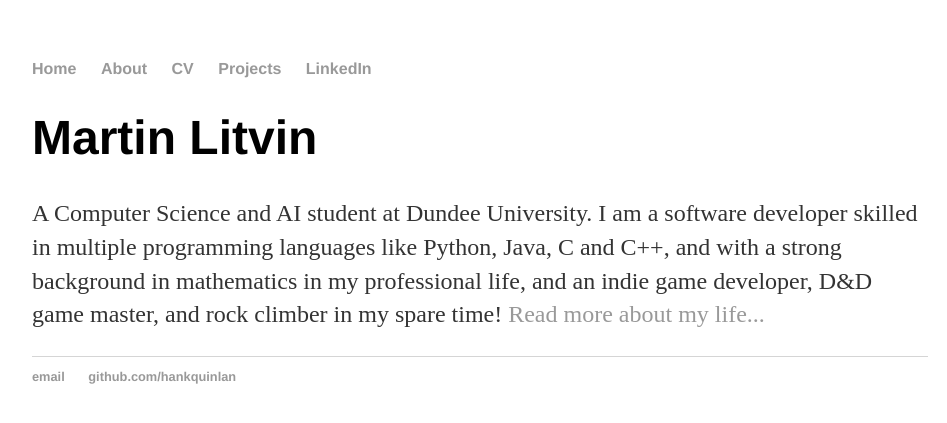
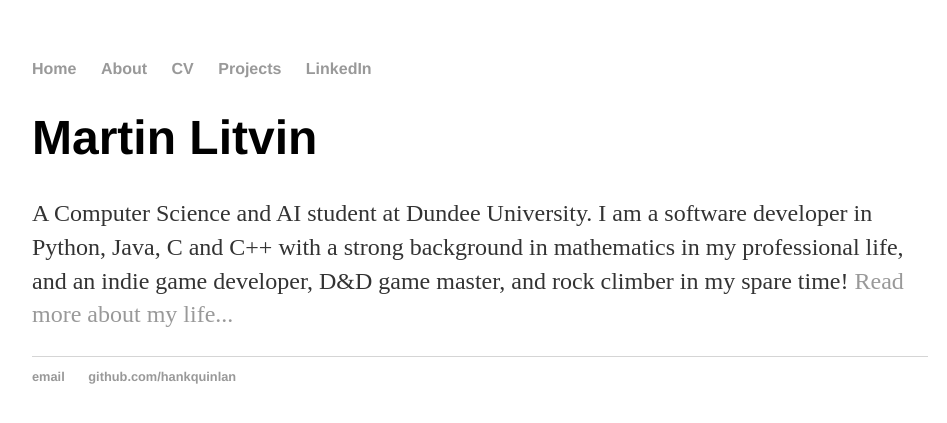
Before and after one commit to DarkTea666/DarkTea666.github.io, a Jekyll site: the page built from index.html, in a window 1280 px wide. Shown: the top 423 px of the page, without its empty margins (160-1107 px from the left). Built offline with Jekyll 4.4.1, drawn with Linux system fonts in a browser that asks for light colours.

Commit message:
Update index.html

```diff
--- a/index.html
+++ b/index.html
@@ -4,7 +4,7 @@ title: Martin Litvin
 ---
 <div class="blurb">
 	<h1>Martin Litvin</h1>
-	<p>A Computer Science and AI student at Dundee University. I am a software developer skilled in multiple programming languages like Python, Java, C and C++, and with a strong background in mathematics in my professional life, and an indie game developer, D&D game master, and rock climber in my spare time!
+	<p>A Computer Science and AI student at Dundee University. I am a software developer in Python, Java, C and C++ with a strong background in mathematics in my professional life, and an indie game developer, D&D game master, and rock climber in my spare time!
 
  <a href="/about">Read more about my life...</a></p>
 </div><!-- /.blurb -->
```
